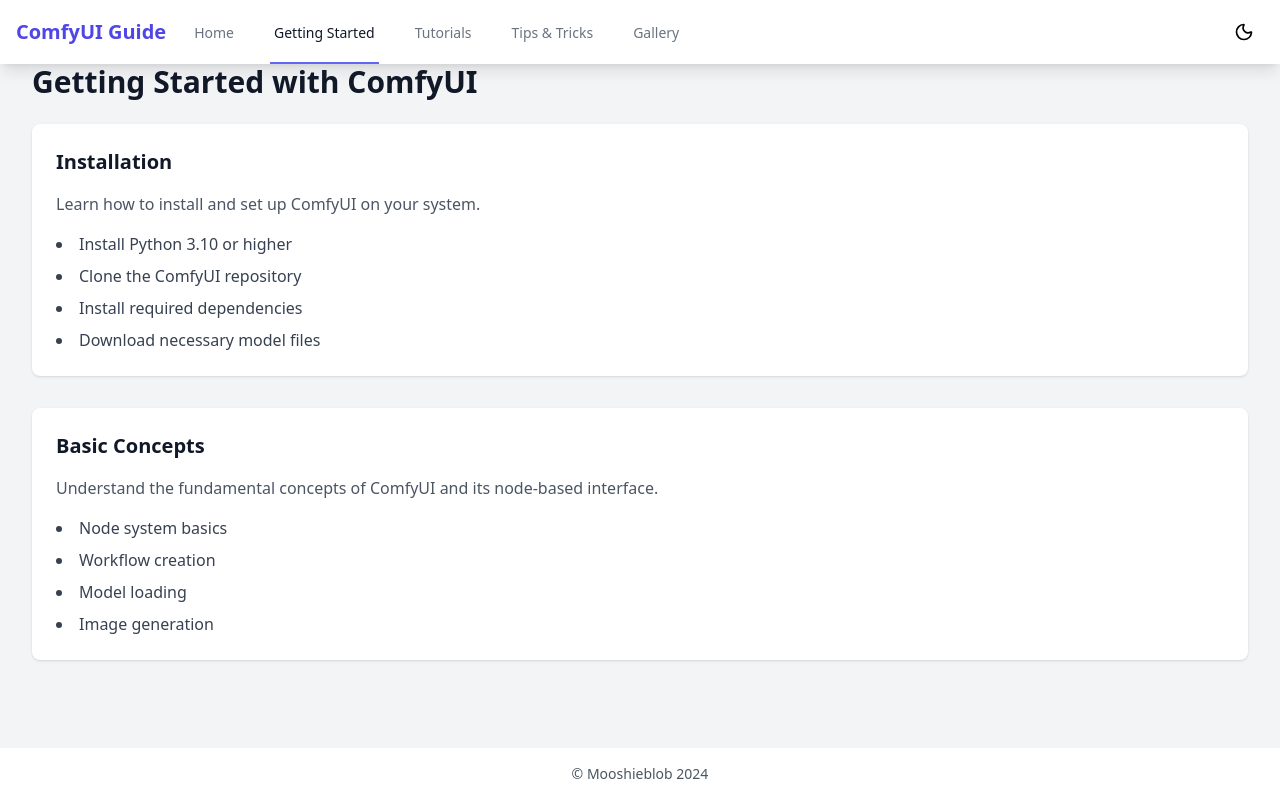
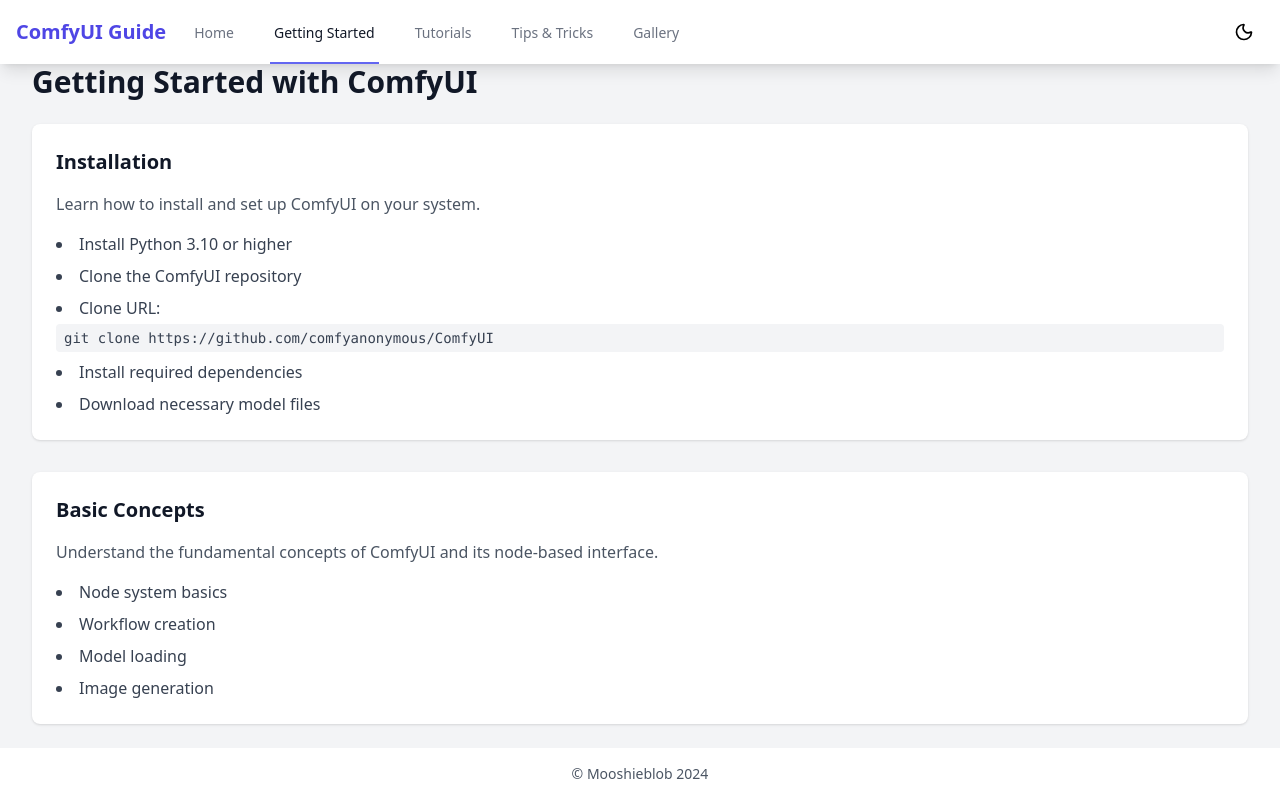
Before and after one commit to Mooshieblob1/comfyui-site.github.io, a SvelteKit app: page /getting-started in a window 1280 px wide. Built offline with nearby package versions, Linux system fonts and the light colour scheme.

Commit message:
refactor: Update gallery page with improved instructions for getting started

```diff
--- a/src/routes/getting-started/+page.svelte
+++ b/src/routes/getting-started/+page.svelte
@@ -10,6 +10,10 @@
 			steps: [
 				'Install Python 3.10 or higher',
 				'Clone the ComfyUI repository',
+				{
+					text: 'Clone URL:',
+					code: 'git clone https://github.com/comfyanonymous/ComfyUI'
+				},
 				'Install required dependencies',
 				'Download necessary model files'
 			]
@@ -33,7 +37,18 @@
 				<ul class="list-disc list-inside space-y-2 text-gray-700 dark:text-gray-200">
 					{#if section.steps}
 						{#each section.steps as step}
-							<li>{step}</li>
+							{#if typeof step === 'string'}
+								<li>{step}</li>
+							{:else}
+								<li>
+									{step.text}
+									<code
+										class="bg-gray-100 dark:bg-gray-700 px-2 py-1 rounded text-sm font-mono mt-1 block"
+									>
+										{step.code}
+									</code>
+								</li>
+							{/if}
 						{/each}
 					{/if}
 					{#if section.topics}
```
